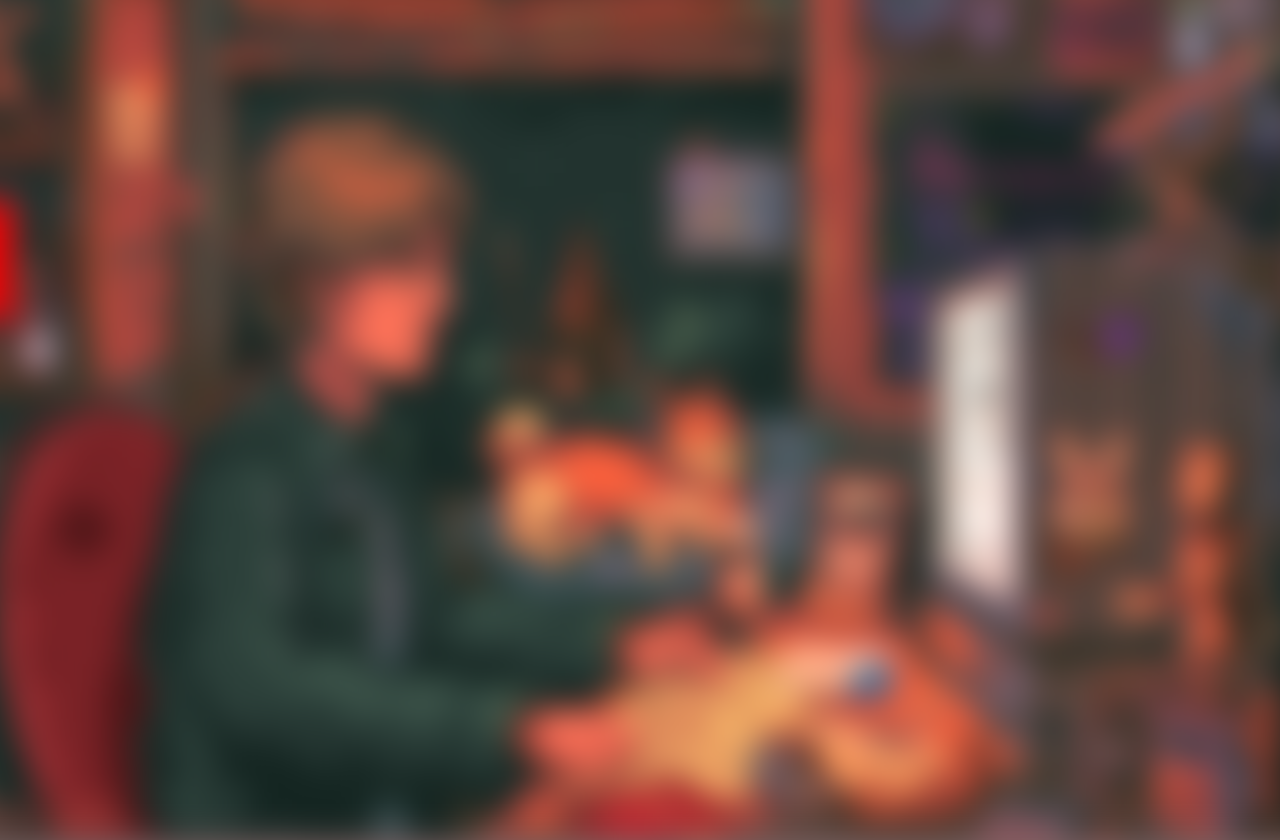
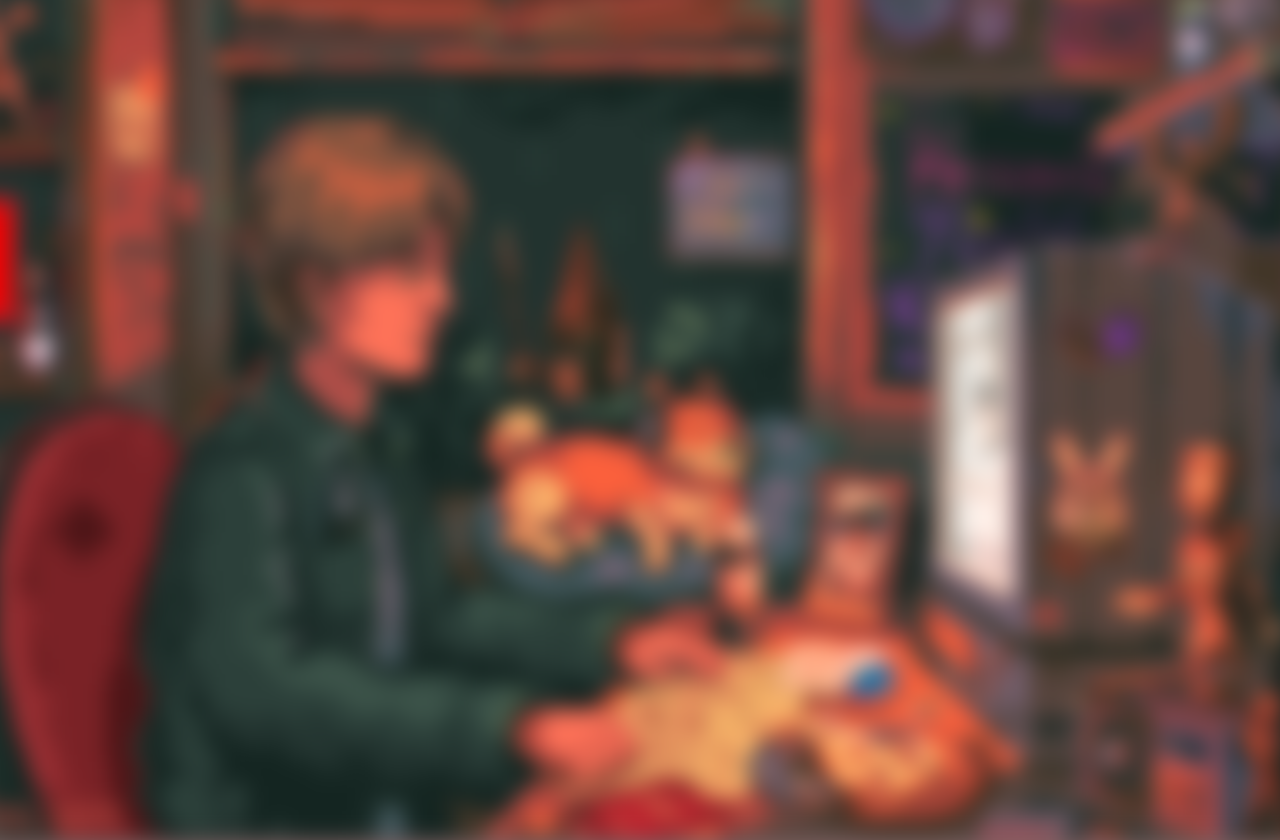
Before and after one commit to simossssss/simossssss.github.io, a plain HTML site: page index.html in a window 1280 px wide. Shown: the top 840 px of the page. Drawn offline with Linux system fonts and the light colour scheme.

Commit message:
Update index.html

```diff
--- a/index.html
+++ b/index.html
@@ -32,7 +32,7 @@
             position: absolute;
             width: 100%;
             height:100%;
-            filter: blur(15px);
+            filter: blur(10px);
             transform: scale(1.1);
         }
     </style>
```
